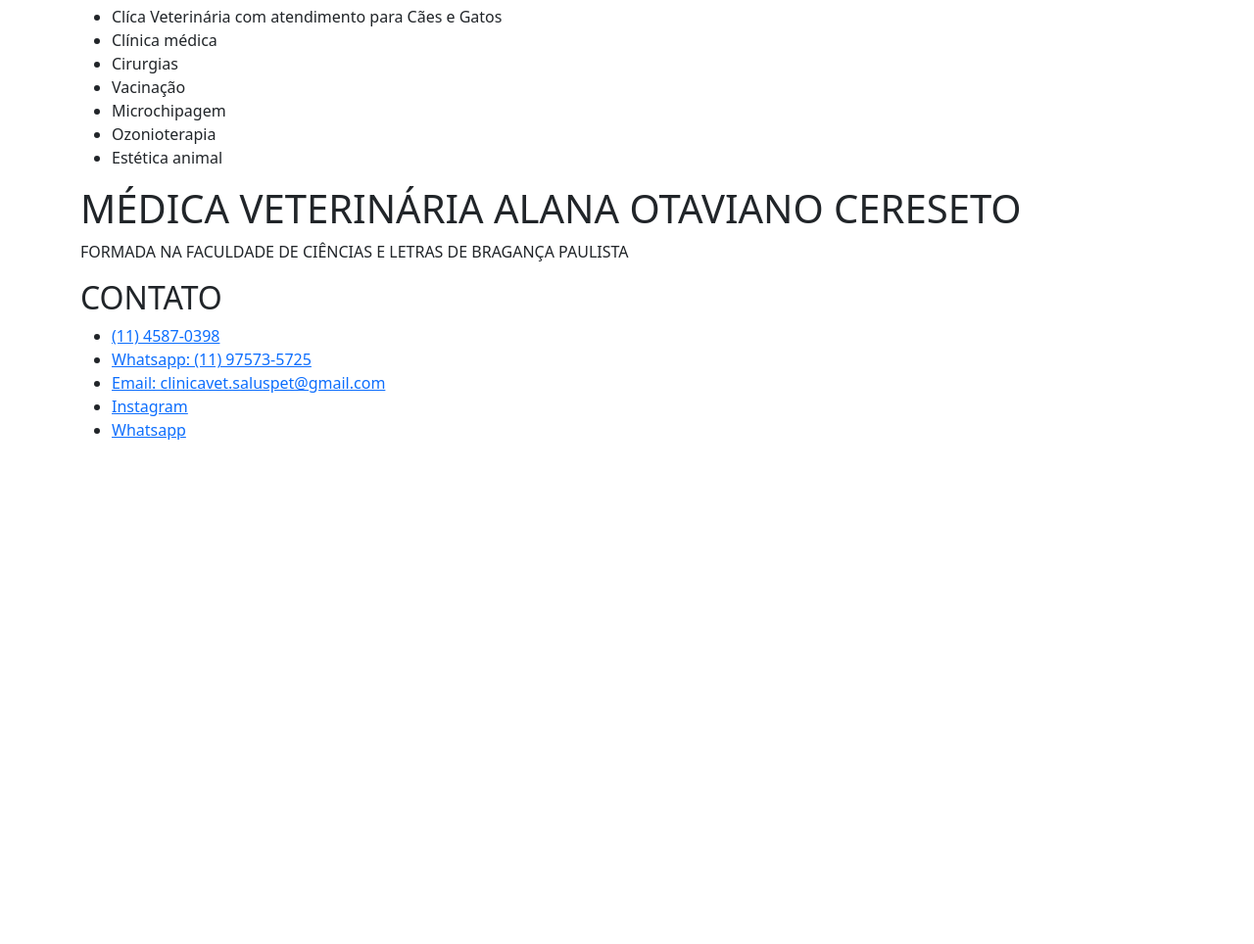
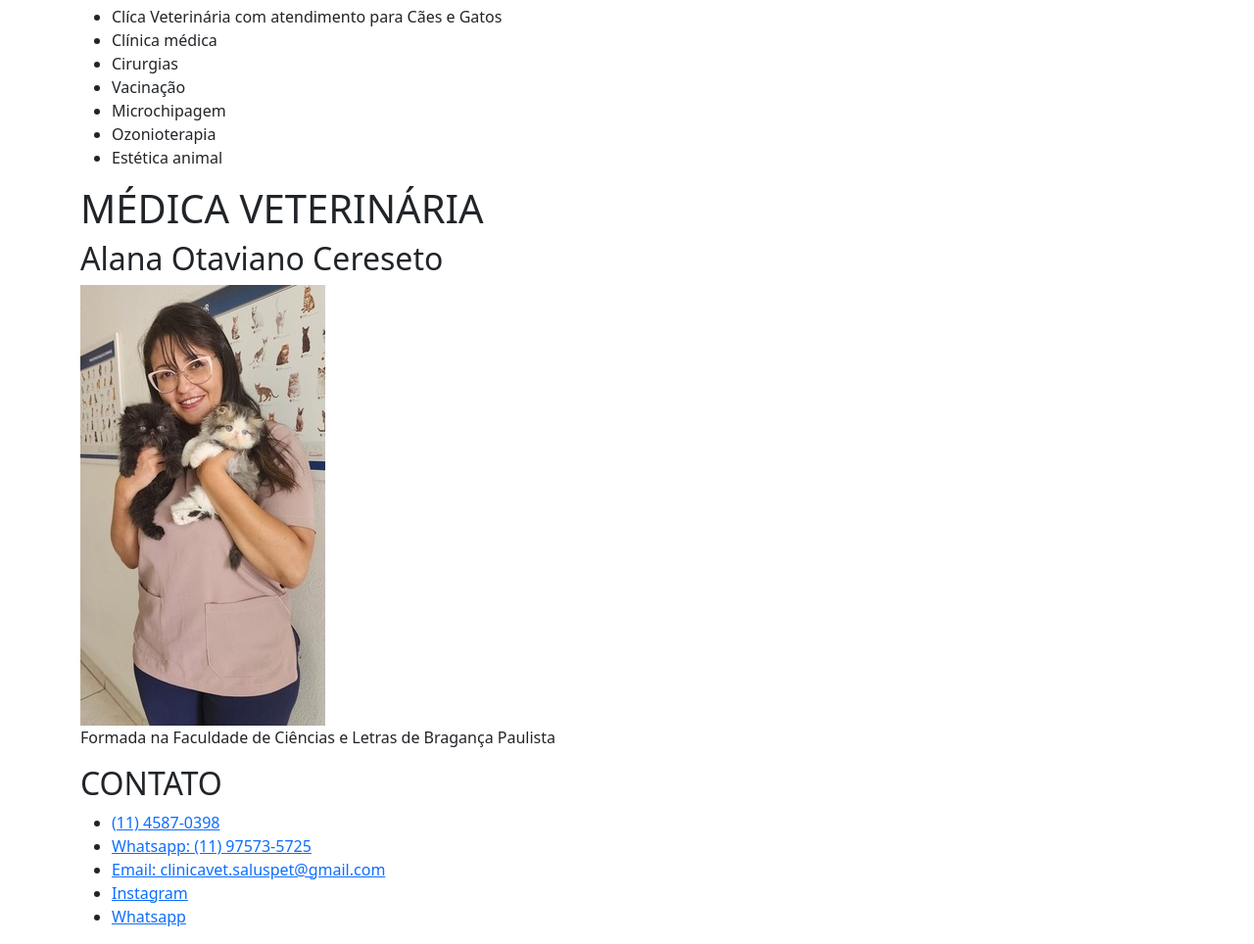
Before and after one commit to Thiory07/site-clinicasaluspet-com-br, a website built with Vite: page src/index.html in a window 1280 px wide. Shown: the part 115-1079 px from the top of the page at 98% size. Before the commit the page ends 800 px from the top, so only its background shows below. Built offline with nearby package versions, Linux system fonts and the light colour scheme.

Commit message:
added images

```diff
--- a/src/index.html
+++ b/src/index.html
@@ -22,7 +22,7 @@
         </a>
       </div>
       <div class="align-self-center">
-        <a class=" p-2" href="mailto:clinicavet.saluspet@gmail.com" target="_blank"><i class="bi bi-envelope"></i></a>
+        <a class=" p-2" href="mailto:clinicavet.saluspet@gmail.com"><i class="bi bi-envelope"></i></a>
         <a class=" p-2" href="//www.instagram.com/saluspetclinica/" target="_blank"><i class="bi bi-instagram"></i></a>
       </div>
       </div>
@@ -42,8 +42,10 @@
     </section>
     <section class="container">
 
-      <h1>MÉDICA VETERINÁRIA ALANA OTAVIANO CERESETO</h1>
-      <p>FORMADA NA FACULDADE DE CIÊNCIAS E LETRAS DE BRAGANÇA PAULISTA</p>
+      <h1>MÉDICA VETERINÁRIA</h1>
+      <h2>Alana Otaviano Cereseto</h2>
+      <img src="/images/veterinaria-alana-min.jpeg" alt="Foto da veterinátia alana segurando dois gatos persas filhotes">
+      <p>Formada na Faculdade de Ciências e Letras de Bragança Paulista</p>
 
     </section>
     <section class="container">
```
Also changed, not shown: src/public/images/veterinaria-alana-min.jpeg (added), src/public/images/veterinaria-alana.jpeg (added).
